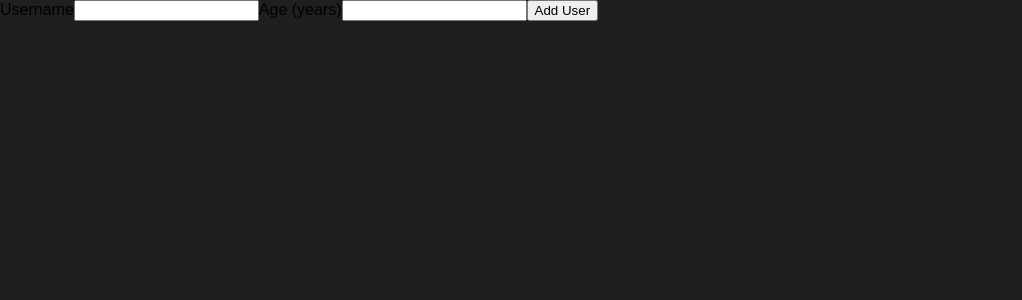
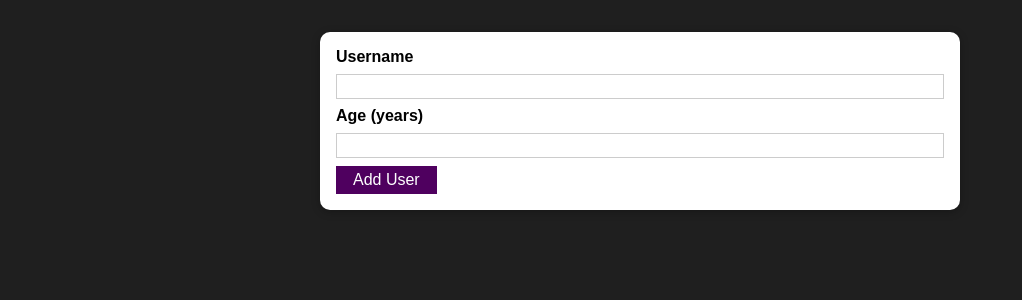
Before and after one commit to HakantktDev/react-basic-project, a React (Create React App) app: page / in a window 1280 px wide. Shown: the top 300 px of the page, without its empty margins (0-1022 px from the left). Built offline with nearby package versions, Linux system fonts and the light colour scheme.

Commit message:
input-fields-added

```diff
--- /dev/null
+++ b/src/components/UI/Button.js
@@ -0,0 +1,13 @@
+import React from "react";
+
+import classes from "./Button.module.css";
+
+const Button = (props) => {
+  return (
+    <button className={classes.button} type={props.type || "button"} onClick={props.onClick}>
+      {props.children}
+    </button>
+  );
+};
+
+export default Button;
--- /dev/null
+++ b/src/components/UI/Button.module.css
@@ -0,0 +1,18 @@
+.button {
+  font: inherit;
+  border: 1px solid #4f005f;
+  background: #4f005f;
+  color: white;
+  padding: 0.25rem 1rem;
+  cursor: pointer;
+}
+
+.button:hover,
+.button:active {
+  background: #741188;
+  border-color: #741188;
+}
+
+.button:focus {
+  outline: none;
+}
--- /dev/null
+++ b/src/components/UI/Card.js
@@ -0,0 +1,8 @@
+import React from "react";
+import classes from "./Card.module.css";
+
+const Card = (props) => {
+  return <div className={`${classes.card} ${props.className}`}>{props.children}</div>;
+};
+
+export default Card;
--- /dev/null
+++ b/src/components/UI/Card.module.css
@@ -0,0 +1,5 @@
+.card {
+  background: white;
+  box-shadow: 0 2px 8px rgba(0, 0, 0, 0.26);
+  border-radius: 10px;
+}
--- a/src/components/Users/AddUser.js
+++ b/src/components/Users/AddUser.js
@@ -1,18 +1,35 @@
-import React from "react";
+import React, { useState } from "react";
+import Card from "../UI/Card";
+import classes from "./AddUser.module.css";
+import Button from "../UI/Button";
 
 const AddUser = (props) => {
+  const [enteredUsername, setEnteredUsername] = useState("");
+  const [enteredAge, setEnteredAge] = useState("");
+
   const addUserHandler = (event) => {
     event.preventDefault();
+    console.log(enteredUsername, enteredAge);
+  };
+
+  const usernameChangeHandler = (event) => {
+    setEnteredUsername(event.target.value);
+  };
+
+  const ageChangeHandler = (event) => {
+    setEnteredAge(event.target.value);
   };
 
   return (
-    <form onSubmit={addUserHandler}>
-      <label htmlFor="username">Username</label>
-      <input type="text" id="username" />
-      <label htmlFor="age">Age (years)</label>
-      <input type="number" id="age" />
-      <button type="submit">Add User</button>
-    </form>
+    <Card className={classes.input}>
+      <form onSubmit={addUserHandler}>
+        <label htmlFor="username">Username</label>
+        <input type="text" id="username" onChange={usernameChangeHandler} />
+        <label htmlFor="age">Age (years)</label>
+        <input type="number" id="age" onChange={ageChangeHandler} />
+        <Button type="submit">Add User</Button>
+      </form>
+    </Card>
   );
 };
 
--- /dev/null
+++ b/src/components/Users/AddUser.module.css
@@ -0,0 +1,26 @@
+.input {
+  margin: 2rem auto;
+  padding: 1rem;
+  width: 90%;
+  max-width: 40rem;
+}
+
+.input label {
+  display: block;
+  font-weight: bold;
+  margin-bottom: 0.5rem;
+}
+
+.input input {
+  font: inherit;
+  display: block;
+  width: 100%;
+  border: 1px solid #ccc;
+  padding: 0.15rem;
+  margin-bottom: 0.5rem;
+}
+
+.input input:focus {
+  outline: none;
+  border-color: #4f005f;
+}
```
